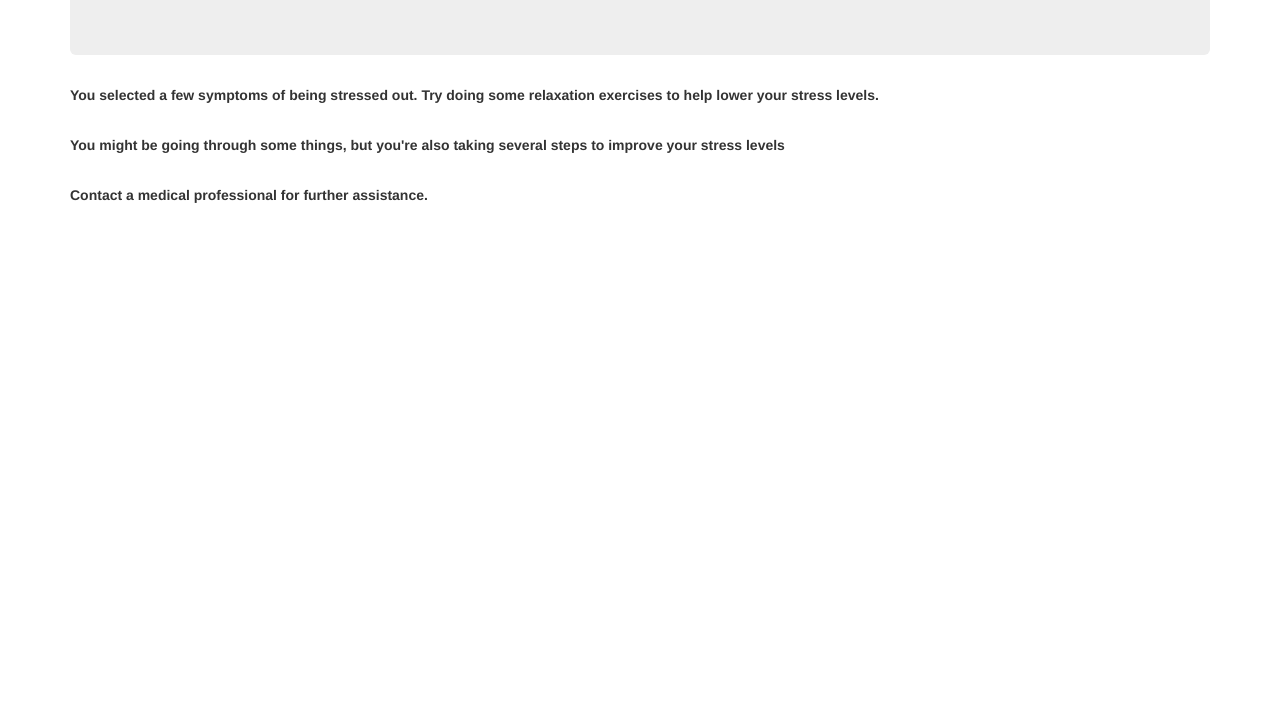
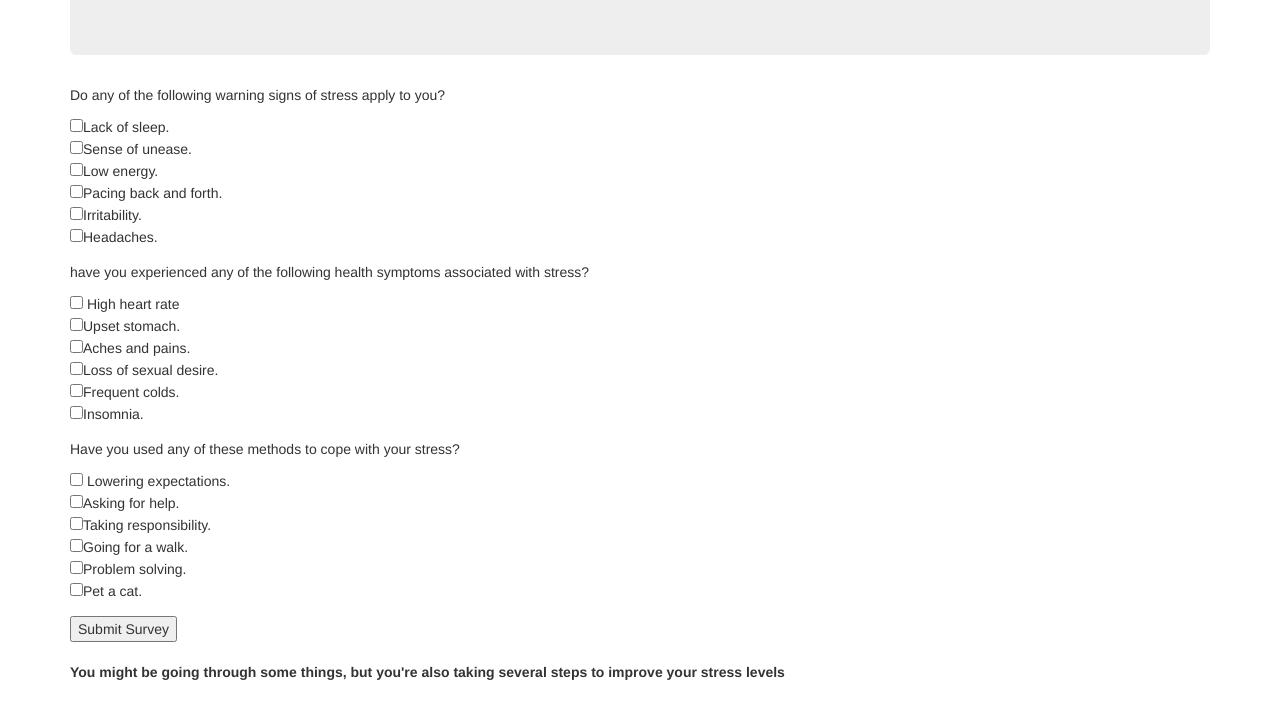
Before and after one commit to Prestwick97/stress-test, a plain HTML site: page index.html in a window 1280 px wide. Both pictures are taken after a click on the button "Submit Survey". Shown: the part 104-816 px from the top of the page. Drawn offline with Linux system fonts and the light colour scheme.

Commit message:
finishing touches on logic

```diff
--- a/index.html
+++ b/index.html
@@ -13,32 +13,32 @@
         <h2>Stress Survey</h2>
       </div>
       <form id="stress-survey">
-        <div class="form-group">
+        <div class="form-group" id="warningSign">
           <p>Do any of the following warning signs of stress apply to you?</p>
-          <input type="checkbox" name="warning-signs" value="sleep">Lack of sleep.<br>
-          <input type="checkbox" name="warning-signs" value="unease">Sense of unease.<br>
-          <input type="checkbox" name="warning-signs" value="energy">Low energy.<br>
-          <input type="checkbox" name="warning-signs" value="pacing">Pacing back and forth.<br>
-          <input type="checkbox" name="warning-signs" value="irritability">Irritability.<br>
-          <input type="checkbox" name="warning-signs" value="headaches">Headaches.<br>
+          <input type="checkbox" name="warning-sings" value="1">Lack of sleep.<br>
+          <input type="checkbox" name="warning-signs" value="1">Sense of unease.<br>
+          <input type="checkbox" name="warning-signs" value="1">Low energy.<br>
+          <input type="checkbox" name="warning-signs" value="1">Pacing back and forth.<br>
+          <input type="checkbox" name="warning-signs" value="1">Irritability.<br>
+          <input type="checkbox" name="warning-signs" value="1">Headaches.<br>
         </div>
         <div class="form-group">
           <p>have you experienced any of the following health symptoms associated with stress?</p>
-          <input type="checkbox" name="health-symptoms" value="heart"> High heart rate<br>
-          <input type="checkbox" name="health-symptoms" value="stomach">Upset stomach.<br>
-          <input type="checkbox" name="health-symptoms" value="pains">Aches and pains.<br>
-          <input type="checkbox" name="health-symptoms" value="sexual">Loss of sexual desire.<br>
-          <input type="checkbox" name="health-symptoms" value="colds">Frequent colds.<br>
-          <input type="checkbox" name="health-symptoms" value="insomnia">Insomnia.<br>
+          <input type="checkbox" name="health-symptoms" value="1"> High heart rate<br>
+          <input type="checkbox" name="health-symptoms" value="1">Upset stomach.<br>
+          <input type="checkbox" name="health-symptoms" value="1">Aches and pains.<br>
+          <input type="checkbox" name="health-symptoms" value="1">Loss of sexual desire.<br>
+          <input type="checkbox" name="health-symptoms" value="1">Frequent colds.<br>
+          <input type="checkbox" name="health-symptoms" value="1">Insomnia.<br>
         </div>
         <div class="form-group">
           <p>Have you used any of these methods to cope with your stress?</p>
-          <input type="checkbox" name="coping-methods" value="expectations"> Lowering expectations.<br>
-          <input type="checkbox" name="coping-methods" value="help">Asking for help.<br>
-          <input type="checkbox" name="coping-methods" value="responsibility">Taking responsibility.<br>
-          <input type="checkbox" name="coping-methods" value="walk">Going for a walk.<br>
-          <input type="checkbox" name="coping-methods" value="solving">Problem solving.<br>
-          <input type="checkbox" name="coping-methods" value="cat">Pet a cat.<br>
+          <input type="checkbox" name="coping-methods" value="1"> Lowering expectations.<br>
+          <input type="checkbox" name="coping-methods" value="1">Asking for help.<br>
+          <input type="checkbox" name="coping-methods" value="1">Taking responsibility.<br>
+          <input type="checkbox" name="coping-methods" value="1">Going for a walk.<br>
+          <input type="checkbox" name="coping-methods" value="1">Problem solving.<br>
+          <input type="checkbox" name="coping-methods" value="1">Pet a cat.<br>
         </div>
        <button type="submit">Submit Survey</button>
       </form>
--- a/js/scripts.js
+++ b/js/scripts.js
@@ -1,21 +1,25 @@
-$(document).ready(function(){
-  $("form#stress-survey").submit(function(event){
+$(document).ready(function() {
+  $("#stress-survey").submit(function(event) {
     event.preventDefault();
-    $("#need-work").show();
-    $("input:checkbox[name=warning-signs]:checked").each(function(){
-      var workTransportationMode = $(this).val();
-      $('#need-work').append(workTransportationMode + "<br>");
-    });
-    $("#seek-help").show();
-    $("input:checkbox[name=health-symptoms]:checked").each(function(){
-      var funTransportationMode = $(this).val();
-      $('#seek-help').append(funTransportationMode + "<br>");
-        });
-    $("#doing-good").show();
-    $("input:checkbox[name=coping-methods]:checked").each(function(){
-      var funTransportationMode = $(this).val();
-      $('#doing-good').append(funTransportationMode + "<br>");
-    });
-    $('#stress-survey').hide();
-  });
-});
+
+    var score = 0;
+    $("input:checkbox[name=warning-signs]:checked").each(function() {
+      score += 1;
+    })
+    $("input:checkbox[name=health-symptoms]:checked").each(function() {
+      score += 1;
+    })
+    $("input:checkbox[name=coping-methods]:checked").each(function() {
+      score += 1;
+    })
+    console.log(score);
+    if(score > 9) {
+      $("#seek-help").show();
+    } else if(score > 4 && score <= 9) {
+      $("#need-work").show();
+    } else {
+      $("#doing-good").show();
+    }
+    $("#stress-survey")[0].reset();
+  })
+})
```
